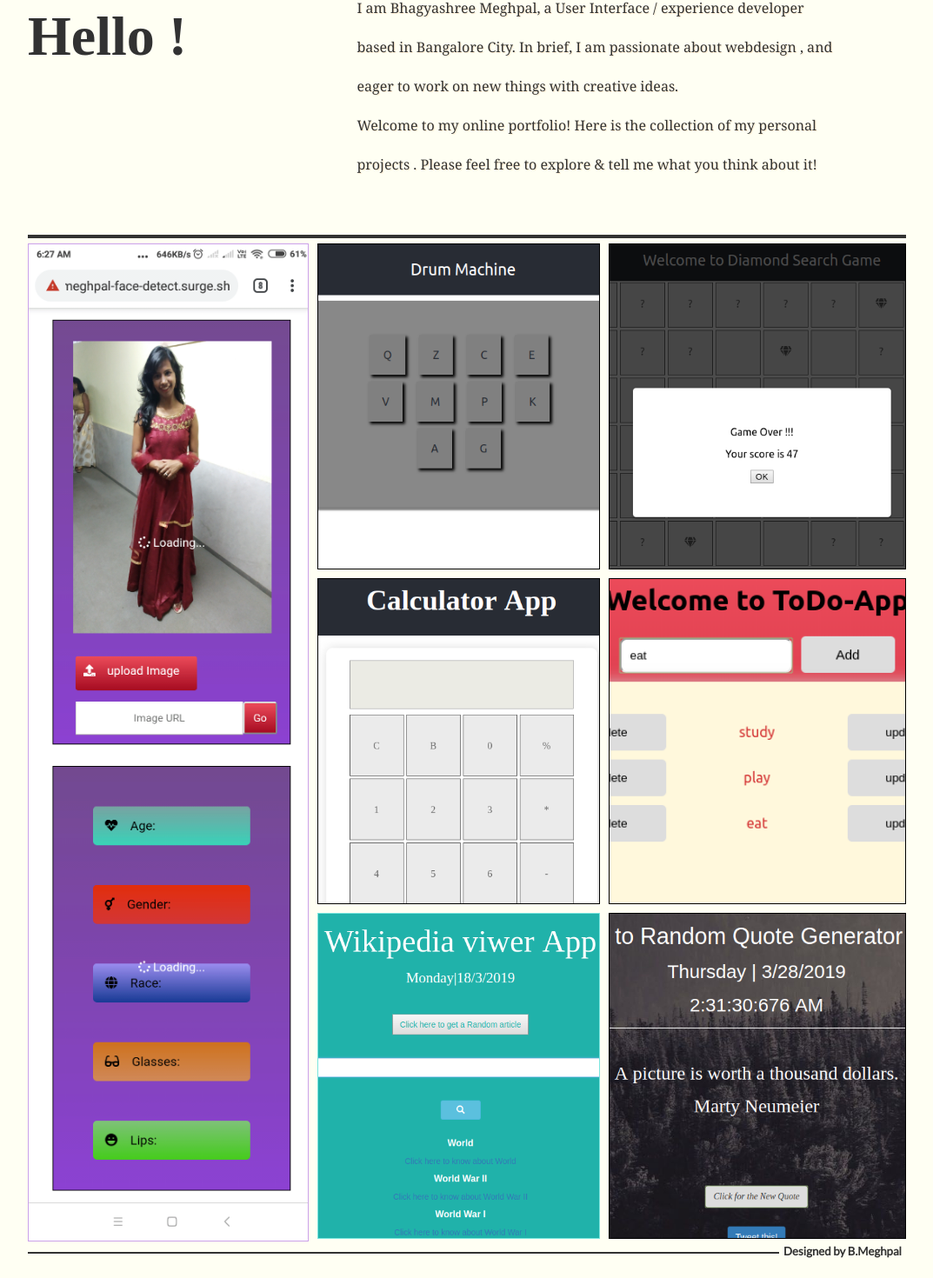
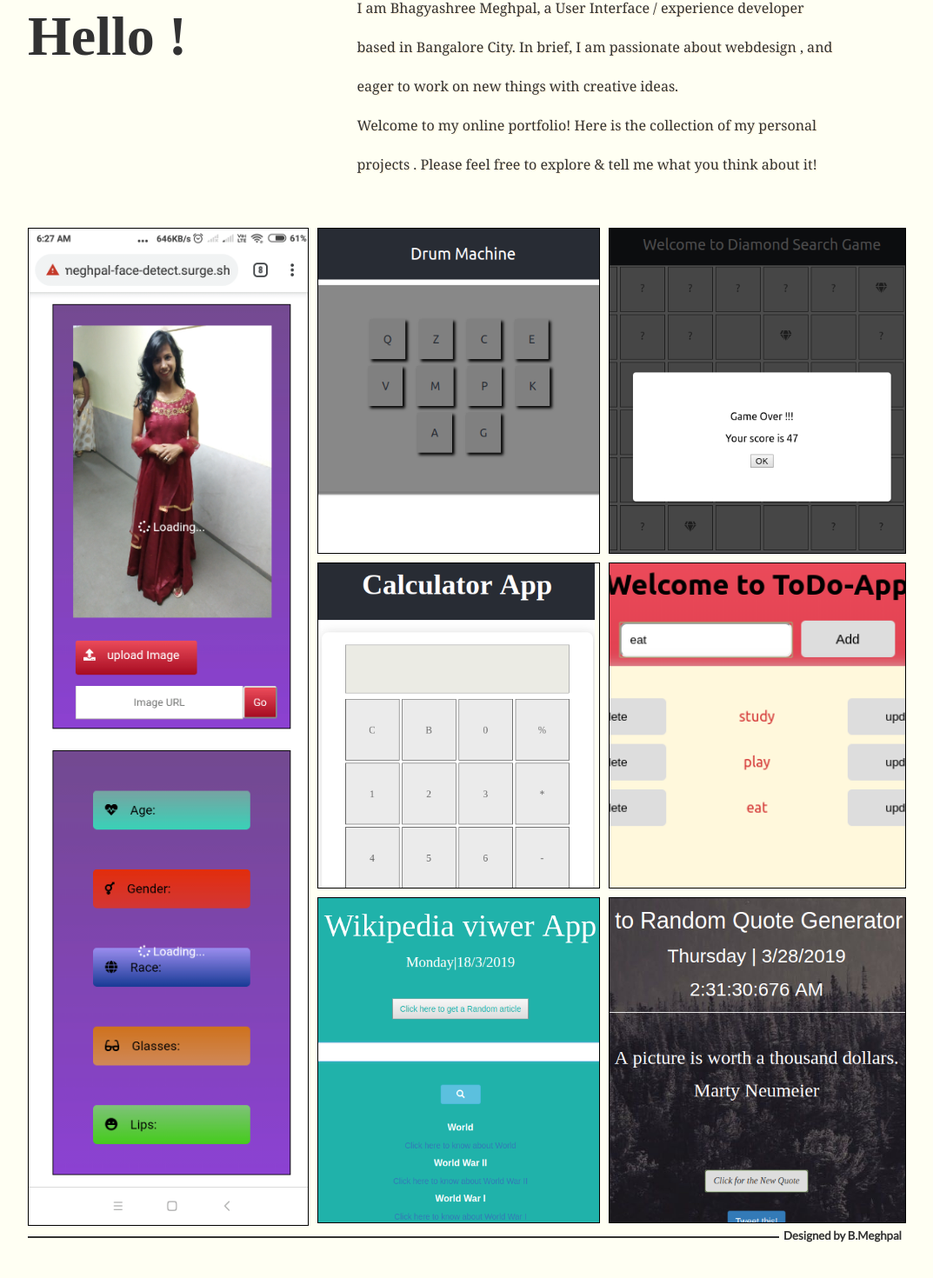
Before and after one commit to ashonweb/personal-webdesign, a React (Create React App) app: page / in a window 1280 px wide. Shown: the part 293-1763 px from the top of the page at 87% size, without its empty margins (103-1176 px from the left). Built offline with nearby package versions, Linux system fonts and the light colour scheme; a web font is replaced by a local one.

Commit message:
small changes

```diff
--- a/src/Aboutme.js
+++ b/src/Aboutme.js
@@ -13,7 +13,7 @@ export default class Aboutme extends Component {
             <br />
             Welcome to my online portfolio! Here is the collection of my personal projects . Please feel free to explore & tell me what you think about it!
           </div>
-          <hr className="aboutmeseperator"></hr>
+
       </div>
     )
   }
--- a/src/App.css
+++ b/src/App.css
@@ -198,7 +198,7 @@ hr{
   background-image: url(./faceapp.PNG);
   background-size: cover;
   height: 100%;
-  border:1px solid  rgb(203, 161, 234);
+  border:1px solid  black;
 }
 
 .projectone {
@@ -998,6 +998,9 @@ h3 {
 
   margin-right: 10px;
   position: relative;
+  background-position: -5px 0px;
+  background-repeat: no-repeat;
+
 }
 
 .profour-back:hover  .Projecttwodescription{
@@ -1035,7 +1038,7 @@ h3 {
   box-sizing: border-box;
   width:48%;
   margin-right: 10px;
-  border:1px solid rgb(123, 229, 222);
+  border:1px solid black;
   height: inherit;
   background-image: url(./wiki.png);
   background-size: cover;
--- a/src/App.js
+++ b/src/App.js
@@ -73,7 +73,7 @@ const Routes = ({ showContact,showResume,updateContactVisibility ,updateResumeVi
           }
 
           <Aboutme />
-          <hr></hr>
+
           <Projects />
 
 
```
